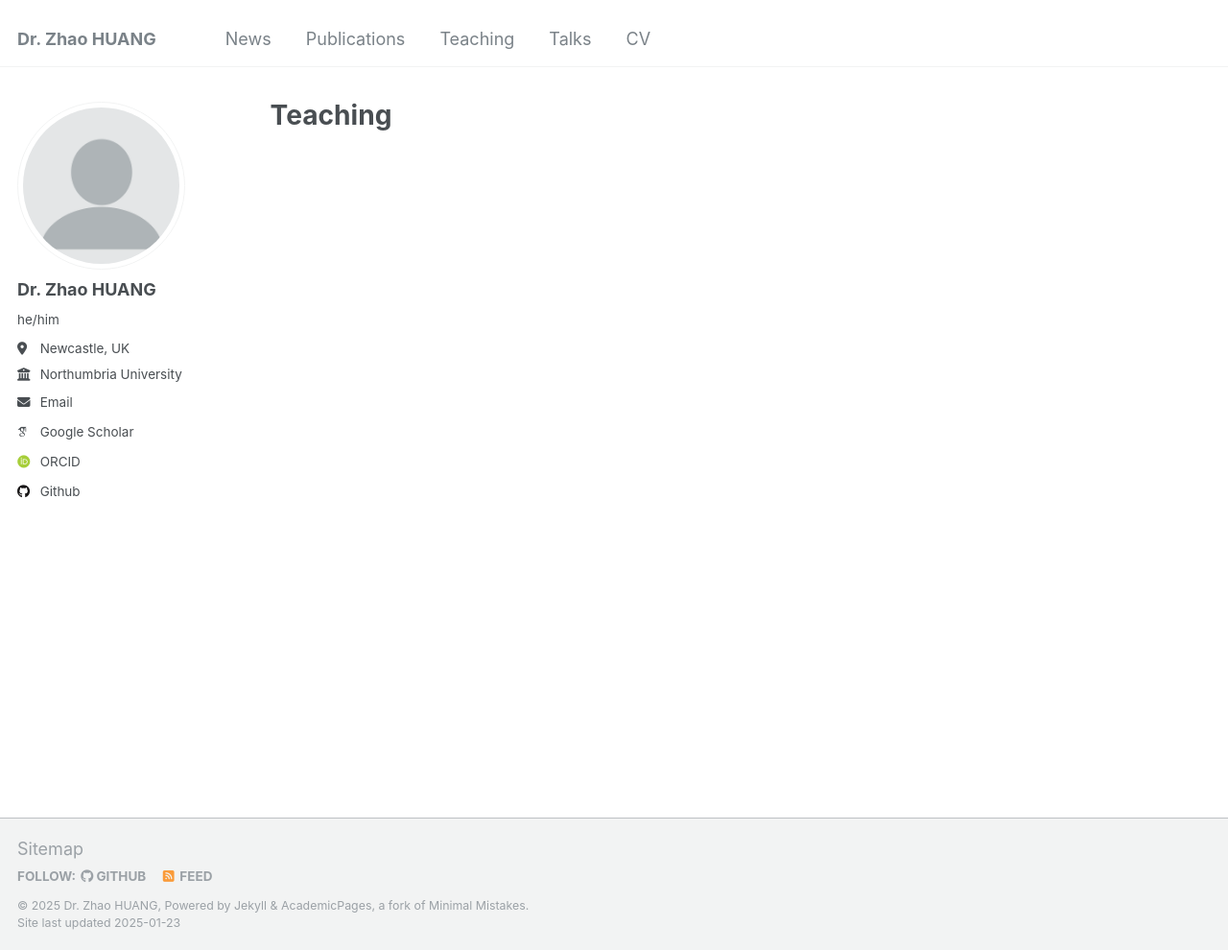
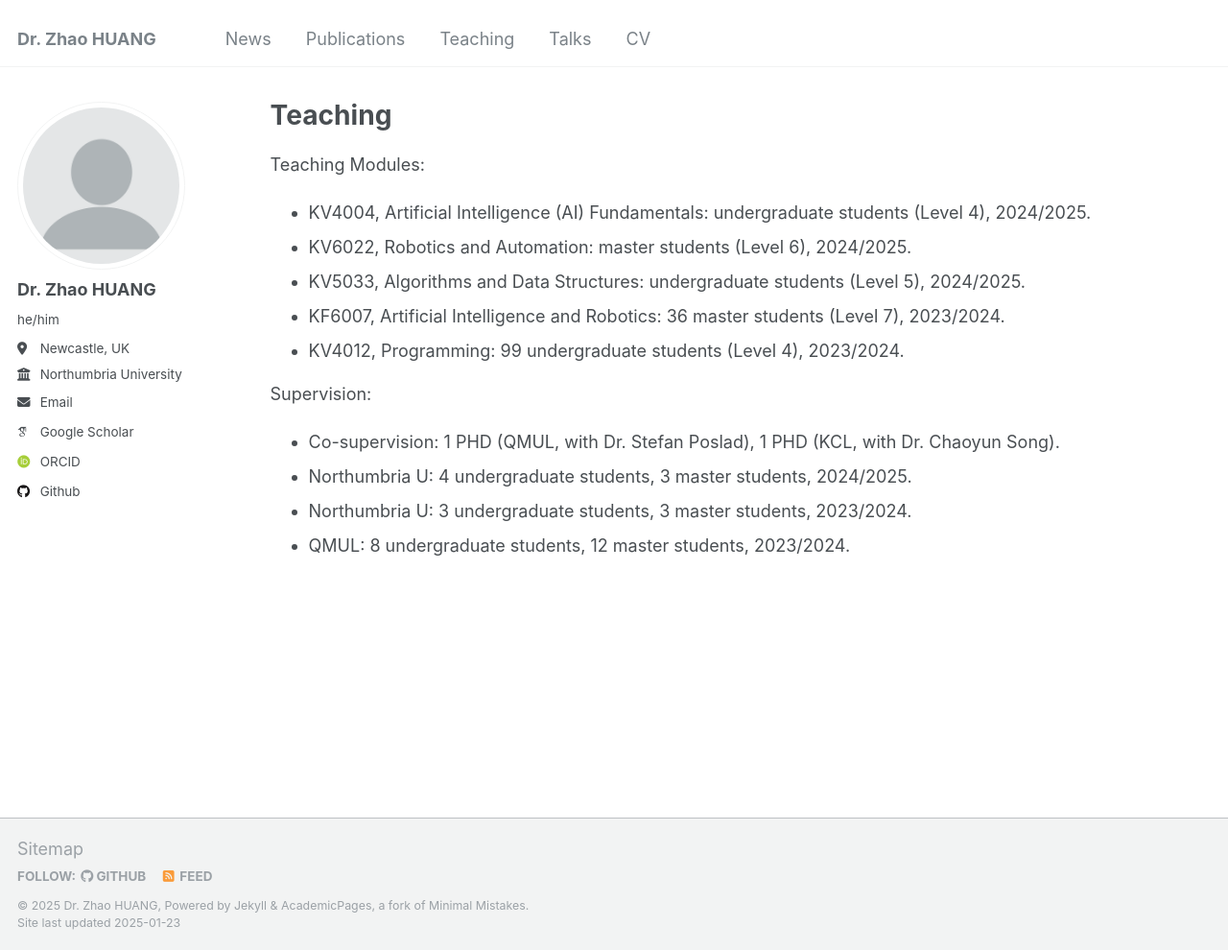
Before and after one commit to ZZ2020zz/ZZ2020zz.github.io, a Jekyll site: the page built from _pages/teaching.html, in a window 1280 px wide and 990 px high. Shown: the whole window at 96% size. Built offline with Jekyll 4.4.1, drawn with Linux system fonts in a browser that asks for light colours; some web fonts are replaced.

Commit message:
Update teaching.html

```diff
--- a/_pages/teaching.html
+++ b/_pages/teaching.html
@@ -5,8 +5,46 @@ permalink: /teaching/
 author_profile: true
 ---
 
-{% include base_path %}
+<!DOCTYPE html>
+<html lang="en">
+<head>
+    <meta charset="UTF-8">
+    <meta name="viewport" content="width=device-width, initial-scale=1.0">
+    <title>Teaching and Supervision</title>
+  <p style="text-decoration:underline;"></p>
+</head>
+<body>
+<!--     <header>
+        <p>More publications can be found on <a href="https://scholar.google.com/citations?user=f4Lg8AEAAAAJ&hl=en">Google Scholar</a>.</p>
+    </header> -->
 
-{% for post in site.teaching reversed %}
-  {% include archive-single.html %}
-{% endfor %}
+    <main>
+        <section>
+          <header>
+        <p>Teaching Modules:</p>
+        </header>
+            <ul>
+                <li> KV4004, Artificial Intelligence (AI) Fundamentals: undergraduate students (Level 4), 2024/2025.</li>
+                <li> KV6022, Robotics and Automation: master students (Level 6), 2024/2025.</li>
+                <li> KV5033, Algorithms and Data Structures: undergraduate students (Level 5), 2024/2025.</li>
+                <li> KF6007, Artificial Intelligence and Robotics: 36 master students (Level 7), 2023/2024.</li>
+                <li> KV4012, Programming: 99 undergraduate students (Level 4), 2023/2024.</li>
+            </ul>
+        </section>
+
+              <section>
+          <header>
+        <p>Supervision:</p>
+        </header>
+            <ul>
+                <li> Co-supervision: 1 PHD (QMUL, with Dr. Stefan Poslad), 1 PHD (KCL, with Dr. Chaoyun Song). </li>
+                <li> Northumbria U: 4 undergraduate students, 3 master students, 2024/2025. </li>
+                <li> Northumbria U: 3 undergraduate students, 3 master students, 2023/2024.</li>
+                <li> QMUL: 8 undergraduate students, 12 master students, 2023/2024.</li>
+            </ul>
+        </section>
+
+    </main>
+
+</body>
+</html>
```
